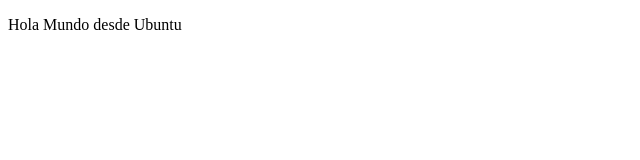
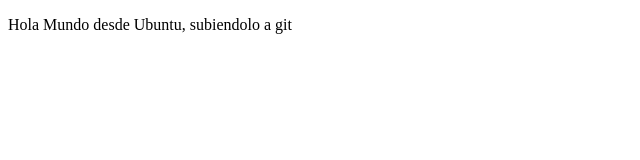
Before and after one commit to GonaDev/personalProject, a plain HTML site: page index.html in a window 1280 px wide. Shown: the whole page, without its empty margins (0-640 px from the left). Drawn offline with Linux system fonts and the light colour scheme.

Commit message:
Cambio de prueba

```diff
--- a/index.html
+++ b/index.html
@@ -8,7 +8,8 @@
 </head>
 <body>
     <p>
-        Hola Mundo desde Ubuntu
+        Hola Mundo desde Ubuntu, subiendolo a git
+
     </p>
 </body>
 </html>
```
